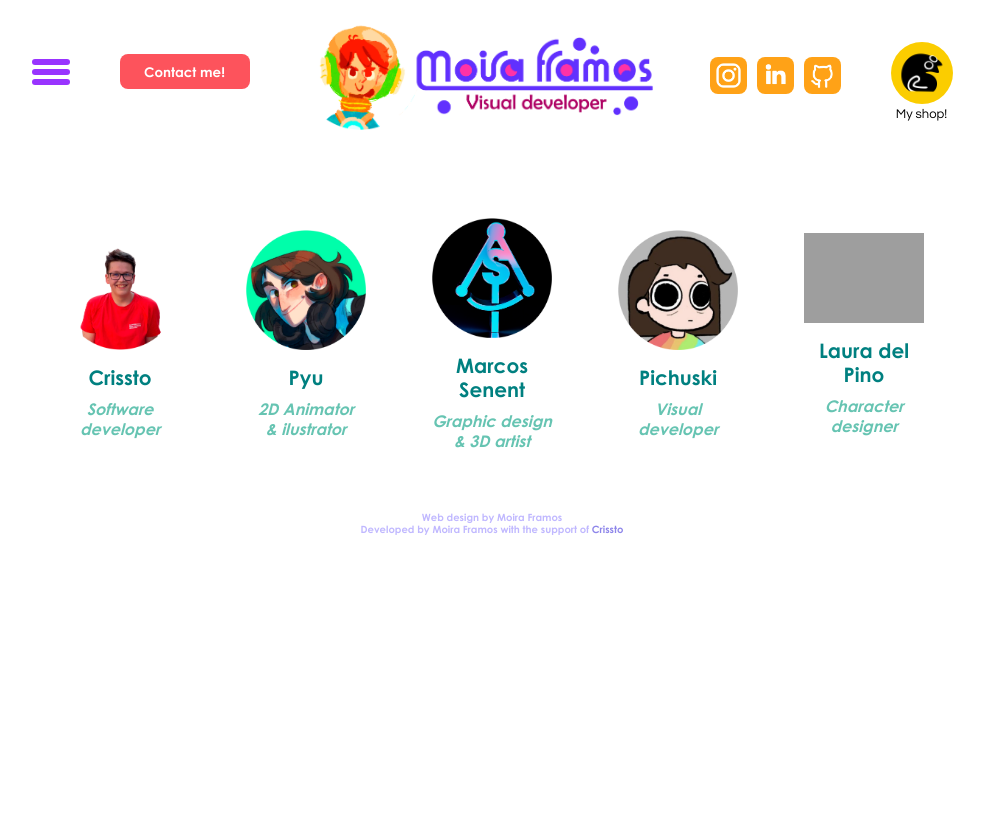
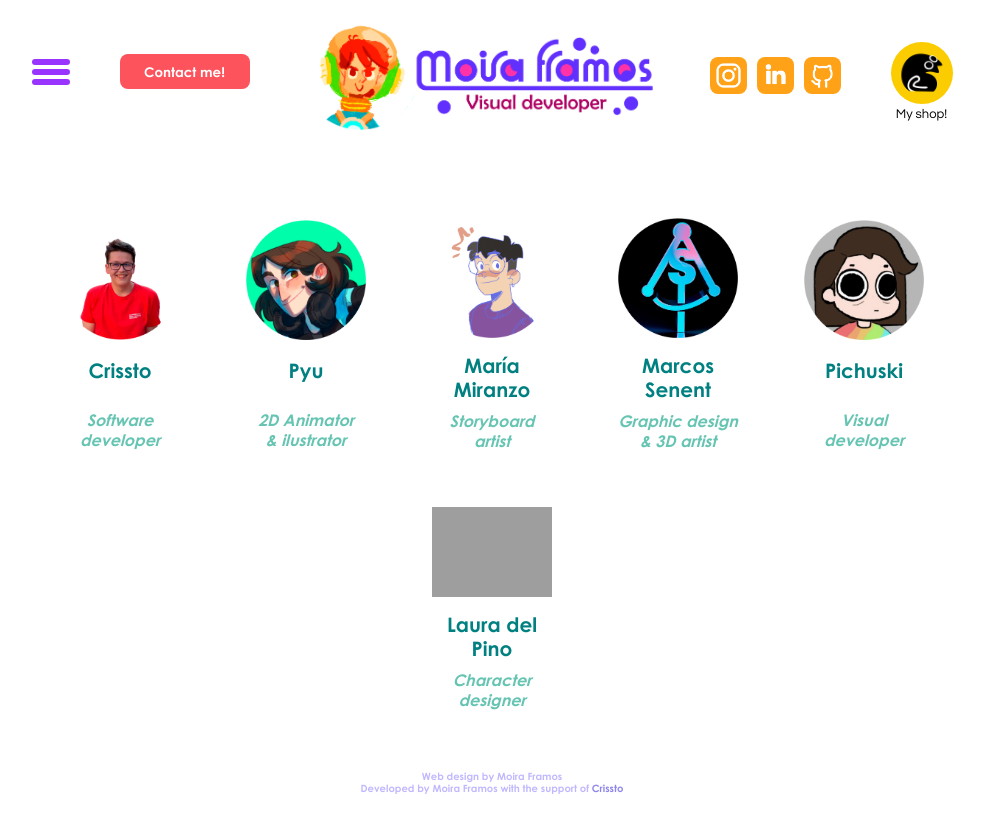
Before and after one commit to moiraframos/moirasWeb, a website built with Vite: page other-artists.html in a window 1280 px wide. Shown: the whole page, without its empty margins (148-1132 px from the left). Before the commit the page ends 800 px from the top, so only its background shows below. Built offline with nearby package versions, Linux system fonts and the light colour scheme; grey boxes are pictures that could not be loaded.

Commit message:
moirasweb_mariaicon_add

```diff
--- a/other-artists.html
+++ b/other-artists.html
@@ -123,7 +123,7 @@
                 <a id="profile-link" target="_blank" href="https://www.crissto.dev/">
                     <div class="artist_group">
                         <img src="/public/avatar_cristo.png" class="artist-icon"></img>
-                        <p class="artist_name">Crissto</p>
+                        <p class="artist_name one-line">Crissto</p>
                         <h2 class="artist-type">Software <br> developer</h2>
                     </div>
                 </a>
@@ -131,10 +131,19 @@
                 <a id="profile-link" target="_blank" href="https://paulacanizaresportfolio.weebly.com/">
                     <div class="artist_group">
                         <img src="/public/pyu-logo.png" class="artist-icon"></img>
-                        <p class="artist_name">Pyu</p>
+                        <p class="artist_name one-line">Pyu</p>
                         <h2 class="artist-type">2D Animator <br> & ilustrator</h2>
                     </div>
                 </a>
+
+                <a id="profile-link" target="_blank" href="http://mariamiranzoart.myportfolio.com/">
+                    <div class="artist_group">
+                        <img src="/public/maria_logo.png" class="artist-icon"></img>
+                        <p class="artist_name">María Miranzo</p>
+                        <h2 class="artist-type">Storyboard <br> artist</h2>
+                    </div>
+                </a>
+
 
                 <a id="profile-link" target="_blank" href="https://www.instagram.com/marcos.senent/">
                     <div class="artist_group">
@@ -147,7 +156,7 @@
                 <a id="profile-link" target="_blank" href="https://www.pichuski.com">
                     <div class="artist_group">
                         <img src="/public/pati_logo.png" class="artist-icon"></img>
-                        <p class="artist_name">Pichuski</p>
+                        <p class="artist_name one-line">Pichuski</p>
                         <h2 class="artist-type">Visual <br> developer</h2>
                     </div>
                 </a>
--- a/styles.css
+++ b/styles.css
@@ -561,9 +561,14 @@ body {
     justify-content: center;
     align-items: center;
     gap: 16px;
-    max-width: 1400px;
+    max-width: 1000px;
     margin: 65px auto 0 auto;
 
+
+}
+
+.one-line {
+    margin: 18px auto;
 }
 
 /* IMGS  */
```
Also changed, not shown: public/maria_logo.png (added).
